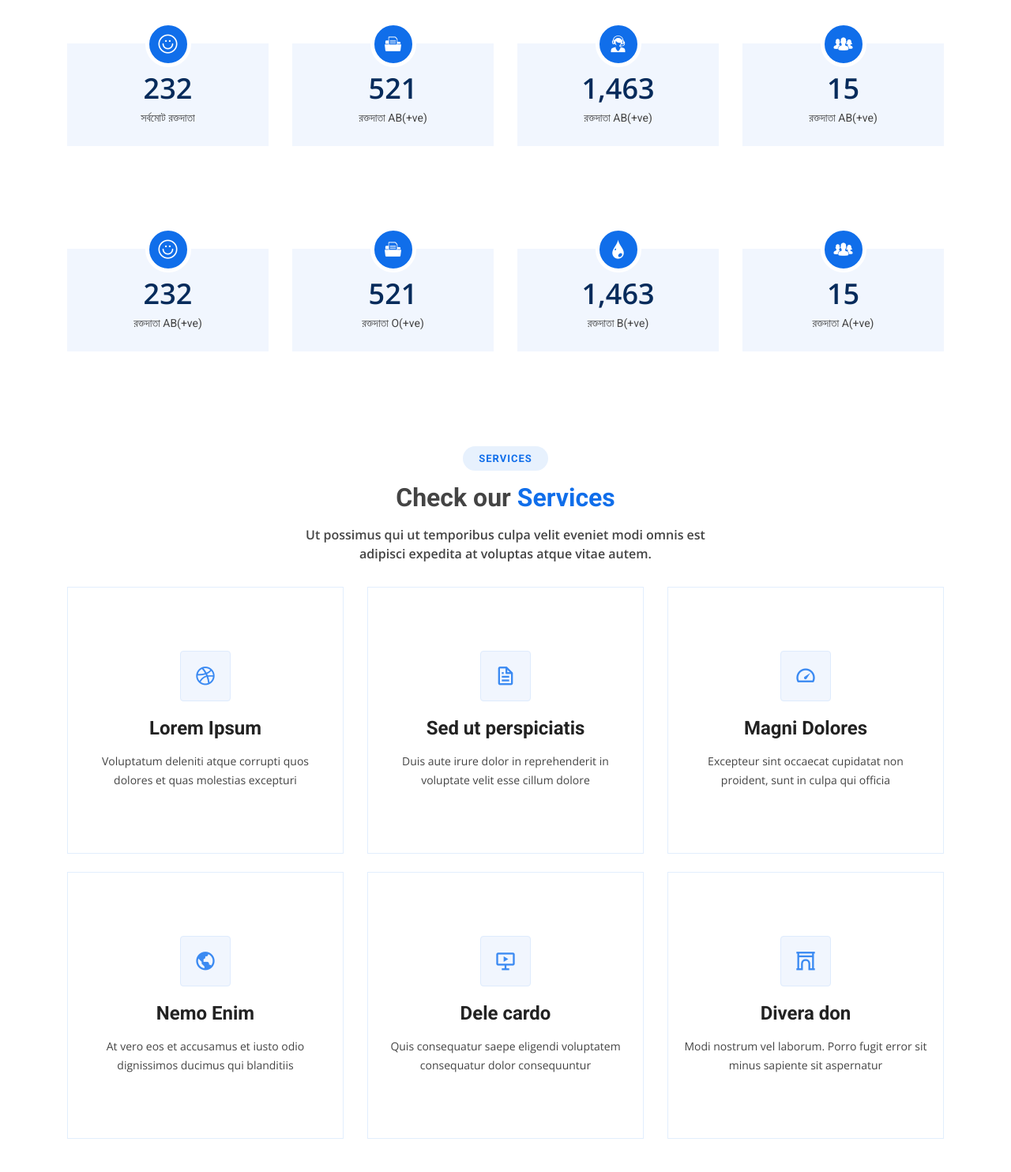
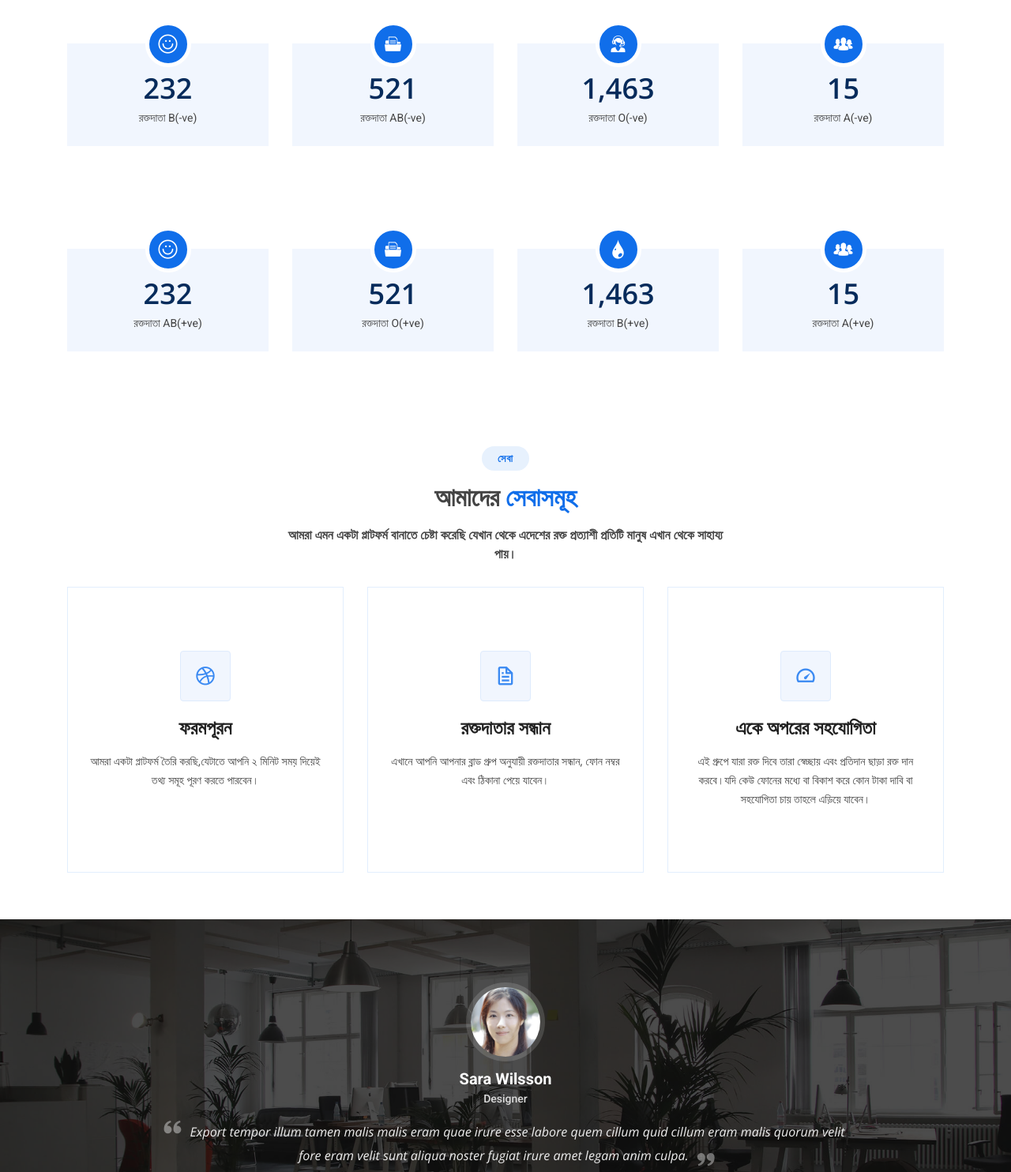
Before and after one commit to badhon86/bloodDonation, a plain HTML site: page index.html in a window 1280 px wide. Shown: the part 1280-2764 px from the top of the page at 79% size. Drawn offline with nearby package versions, Linux system fonts and the light colour scheme.

Commit message:
header design

```diff
--- a/index.html
+++ b/index.html
@@ -933,8 +933,8 @@
             </ul>
           </li>
           <li><a href="#contact">যোগাযোগ করুন</a></li>
-          <li><a href="#portfolio">লগইন</a></li>
-          <li><a href="#team">রেজিষ্টার</a></li>
+          <li><a href="#">লগইন</a></li>
+          <li><a href="#">রেজিষ্টার</a></li>
 
         </ul>
       </nav><!-- .nav-menu -->
@@ -1118,7 +1118,7 @@
             <div class="count-box">
               <i class="icofont-simple-smile"></i>
               <span data-toggle="counter-up">232</span>
-              <p>সর্বমোট রক্তদাতা</p>
+              <p>রক্তদাতা B(-ve)</p>
             </div>
           </div>
 
@@ -1126,7 +1126,7 @@
             <div class="count-box">
               <i class="icofont-document-folder"></i>
               <span data-toggle="counter-up">521</span>
-              <p>রক্তদাতা AB(+ve)</p>
+              <p>রক্তদাতা AB(-ve)</p>
             </div>
           </div>
 
@@ -1134,7 +1134,7 @@
             <div class="count-box">
               <i class="icofont-live-support"></i>
               <span data-toggle="counter-up">1,463</span>
-              <p>রক্তদাতা AB(+ve)</p>
+              <p>রক্তদাতা O(-ve)</p>
             </div>
           </div>
 
@@ -1142,7 +1142,7 @@
             <div class="count-box">
               <i class="icofont-users-alt-5"></i>
               <span data-toggle="counter-up">15</span>
-              <p>রক্তদাতা AB(+ve)</p>
+              <p>রক্তদাতা A(-ve)</p>
             </div>
           </div>
 
@@ -1233,37 +1233,37 @@
       <div class="container" data-aos="fade-up">
 
         <div class="section-title">
-          <h2>Services</h2>
-          <h3>Check our <span>Services</span></h3>
-          <p>Ut possimus qui ut temporibus culpa velit eveniet modi omnis est adipisci expedita at voluptas atque vitae autem.</p>
+          <h2>সেবা</h2>
+          <h3>আমাদের <span>সেবাসমূহ </span></h3>
+          <p>আমরা এমন একটা প্লাটফর্ম বানাতে চেষ্টা করেছি যেখান থেকে এদেশের রক্ত প্রত্যাশী প্রতিটি মানুষ এখান থেকে সাহায্য পায়।</p>
         </div>
 
         <div class="row">
           <div class="col-lg-4 col-md-6 d-flex align-items-stretch" data-aos="zoom-in" data-aos-delay="100">
             <div class="icon-box">
               <div class="icon"><i class="bx bxl-dribbble"></i></div>
-              <h4><a href="">Lorem Ipsum</a></h4>
-              <p>Voluptatum deleniti atque corrupti quos dolores et quas molestias excepturi</p>
+              <h4><a href="">ফরমপূরন</a></h4>
+              <p>আমরা একটা প্লাটফর্ম তৈরি করছি,যেটাতে আপনি ২ মিনিট সময় দিয়েই তথ্য সমূহ পূরণ করতে পারবেন।</p>
             </div>
           </div>
 
           <div class="col-lg-4 col-md-6 d-flex align-items-stretch mt-4 mt-md-0" data-aos="zoom-in" data-aos-delay="200">
             <div class="icon-box">
               <div class="icon"><i class="bx bx-file"></i></div>
-              <h4><a href="">Sed ut perspiciatis</a></h4>
-              <p>Duis aute irure dolor in reprehenderit in voluptate velit esse cillum dolore</p>
+              <h4><a href="">রক্তদাতার সন্ধান</a></h4>
+              <p> এখানে আপনি আপনার ব্লাড গ্রুপ অনুযায়ী রক্তদাতার সন্ধান, ফোন নম্বর এবং ঠিকানা পেয়ে যাবেন। </p>
             </div>
           </div>
 
           <div class="col-lg-4 col-md-6 d-flex align-items-stretch mt-4 mt-lg-0" data-aos="zoom-in" data-aos-delay="300">
             <div class="icon-box">
               <div class="icon"><i class="bx bx-tachometer"></i></div>
-              <h4><a href="">Magni Dolores</a></h4>
-              <p>Excepteur sint occaecat cupidatat non proident, sunt in culpa qui officia</p>
-            </div>
-          </div>
-
-          <div class="col-lg-4 col-md-6 d-flex align-items-stretch mt-4" data-aos="zoom-in" data-aos-delay="100">
+              <h4><a href="">একে অপরের সহযোগিতা</a></h4>
+              <p>এই গ্রুপে যারা রক্ত দিবে তারা স্বেচ্ছায় এবং প্রতিদান ছাড়া রক্ত দান করবে।যদি কেউ ফোনের মধ্যে বা বিকাশ করে কোন টাকা দাবি বা সহযোগিতা চায় তাহলে এড়িয়ে যাবেন।</p>
+            </div>
+          </div>
+
+          <!-- <div class="col-lg-4 col-md-6 d-flex align-items-stretch mt-4" data-aos="zoom-in" data-aos-delay="100">
             <div class="icon-box">
               <div class="icon"><i class="bx bx-world"></i></div>
               <h4><a href="">Nemo Enim</a></h4>
@@ -1285,7 +1285,7 @@
               <h4><a href="">Divera don</a></h4>
               <p>Modi nostrum vel laborum. Porro fugit error sit minus sapiente sit aspernatur</p>
             </div>
-          </div>
+          </div> -->
 
         </div>
 
```
